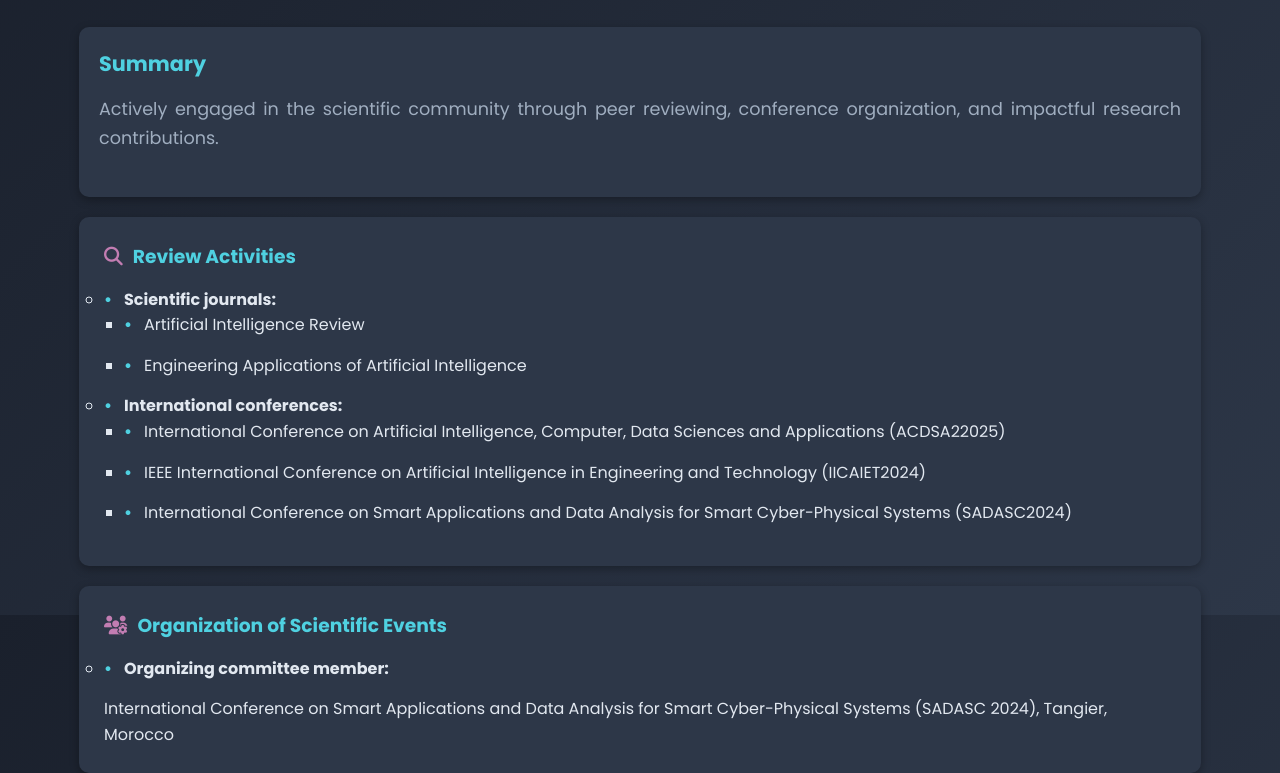
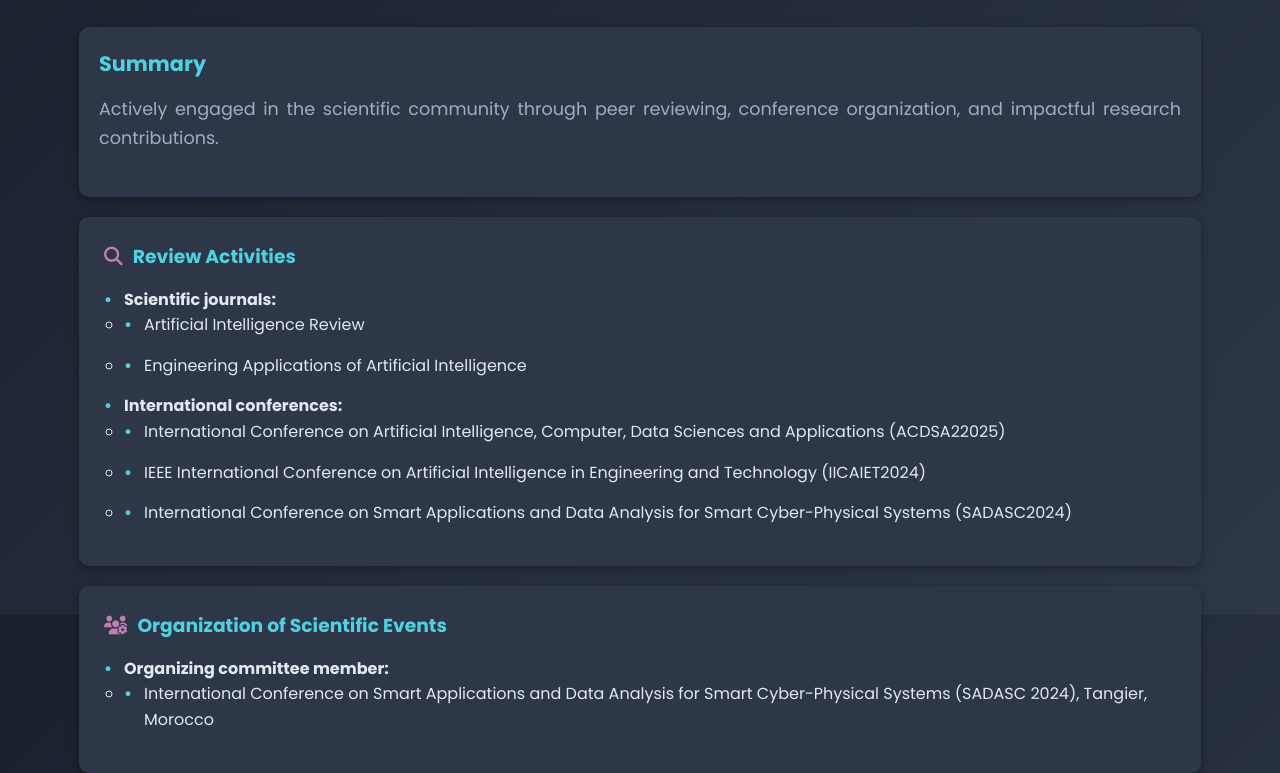
Before and after one commit to ikhlass-boukrouh/portfolioIB, a plain HTML site: page scientificactivities.html in a window 1280 px wide. Shown: the part 185-958 px from the top of the page. Drawn offline with Linux system fonts and the light colour scheme.

Commit message:
Update scientificactivities.html

```diff
--- a/scientificactivities.html
+++ b/scientificactivities.html
@@ -72,7 +72,6 @@
                     <div class="activity-section">
                         <h3><i class="fa-solid fa-magnifying-glass"></i> Review Activities</h3>
                         <ul class="activity-list">
-                            <ul>
                             <li>
                                 <strong>Scientific journals:</strong>
                                 <ul>
@@ -80,9 +79,6 @@
                                     <li>Engineering Applications of Artificial Intelligence</li>
                                 </ul>
                             </li>
-                            </ul>
-
-                            <ul>
                             <li>
                                 <strong>International conferences:</strong>
                                 <ul>
@@ -92,23 +88,17 @@
                                 </ul>
                             </li>
                         </ul>
-                        </ul>
                     </div>
 
                     <div class="activity-section">
                         <h3><i class="fa-solid fa-users-gear"></i> Organization of Scientific Events</h3>
                         <ul class="activity-list">
-                            <ul>
-
                             <li>
                                 <strong>Organizing committee member:</strong>
+                                <ul>
+                                    <li>International Conference on Smart Applications and Data Analysis for Smart Cyber-Physical Systems (SADASC 2024), Tangier, Morocco</li>
+                                </ul>
                             </li>
-
-                                <ul>
-                                    International Conference on Smart Applications and Data Analysis for Smart Cyber-Physical Systems (SADASC 2024), Tangier, Morocco
-                                </ul>
-                            </ul>
-
                         </ul>
                     </div>
 
```
Lines whose indentation alone changed are shown as unchanged.
